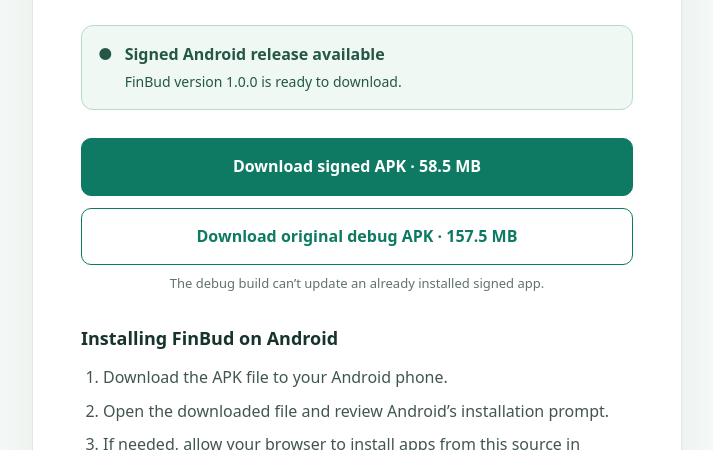
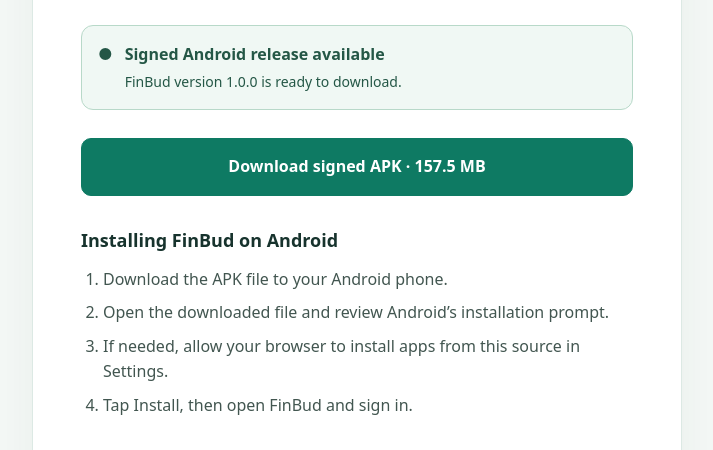
Before and after one commit to SriramFit123/finbud-download, a plain HTML site: page index.html in a window 1280 px wide. Shown: the part 277-727 px from the top of the page, without its empty margins (283-996 px from the left). Drawn offline with Linux system fonts and the light colour scheme.

Commit message:
Use original APK as the single download

```diff
--- a/index.html
+++ b/index.html
@@ -19,9 +19,6 @@
     .button { display: block; width: 100%; padding: 15px 20px; border: 1px solid var(--green); border-radius: 10px; background: var(--green); color: white; font: inherit; font-weight: 700; text-align: center; text-decoration: none; cursor: pointer; transition: background .15s ease; }
     .button:hover { background: #0a5e4d; }
     .button:focus-visible { outline: 3px solid #9bcbbb; outline-offset: 3px; }
-    .button.secondary { margin-top: 12px; background: white; color: var(--green); }
-    .button.secondary:hover { background: #f0f8f4; }
-    .download-note { margin: 8px 0 0; color: var(--muted); font-size: 13px; text-align: center; }
     h2 { margin: 30px 0 8px; font-size: 18px; }
     ol { margin: 8px 0 0; padding-left: 22px; color: #425650; }
     li { padding: 4px 0; }
@@ -43,9 +40,7 @@
       </div>
     </section>
 
-    <a class="button" href="https://github.com/SriramFit123/finbud-download/releases/download/v1.0.0/FinBud-v1.0.0.apk">Download signed APK · 58.5 MB</a>
-    <a class="button secondary" href="https://github.com/SriramFit123/finbud-download/releases/download/v1.0.0/FinBud-original-debug.apk">Download original debug APK · 157.5 MB</a>
-    <p class="download-note">The debug build can’t update an already installed signed app.</p>
+    <a class="button" href="https://github.com/SriramFit123/finbud-download/releases/download/v1.0.0/FinBud-original-debug.apk">Download signed APK · 157.5 MB</a>
 
     <h2>Installing FinBud on Android</h2>
     <ol>
```
